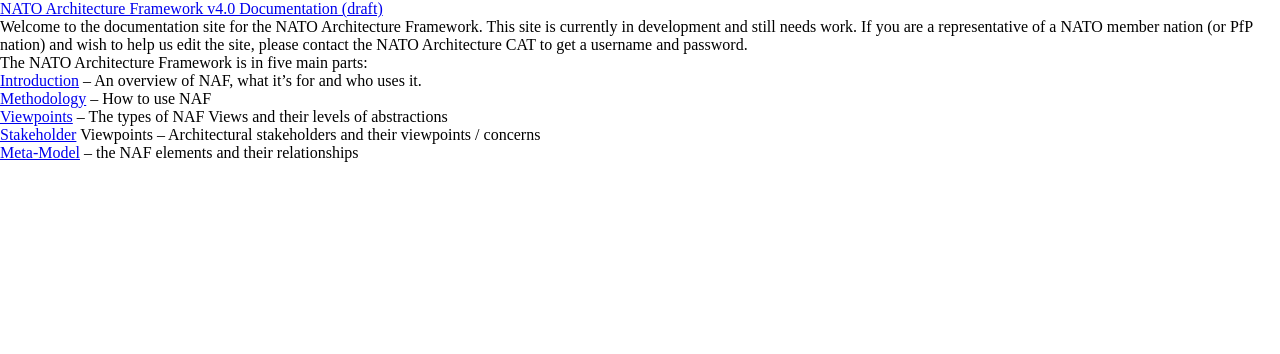
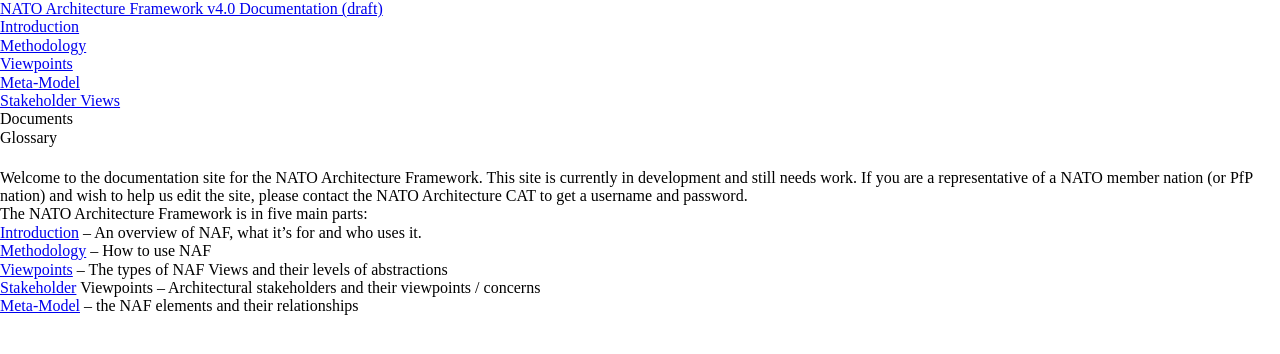
Before and after one commit to nafdocs/nafdocs.github.io, a Jekyll site: the page built from index.md, in a window 1280 px wide. Shown: the top 354 px of the page. Built offline with Jekyll 4.4.1, drawn with Linux system fonts in a browser that asks for light colours; nearby versions of some CDN libraries.

Commit message:
Add main menu

```diff
--- /dev/null
+++ b/_data/mainmenu.yml
@@ -0,0 +1,20 @@
+- title: Introduction
+  url: introduction
+
+- title: Methodology
+  url: methodology
+
+- title: Viewpoints
+  url: viewpoints
+
+- title: Meta-Model
+  url: meta-model
+
+- title: Stakeholder Views
+  url: stakeholderviewpoints
+
+- title: Documents
+  url: ""
+
+- title: Glossary
+  url: ""
--- a/_includes/head.html
+++ b/_includes/head.html
@@ -6,6 +6,7 @@
   <title>{% if page.title %}{{ page.title }}{% else %}{{ site.title }}{% endif %}</title>
   <meta name="description" content="{% if page.excerpt %}{{ page.excerpt | strip_html | strip_newlines | truncate: 160 }}{% else %}{{ site.description }}{% endif %}">
 
+  <link rel="stylesheet" href="https://cdnjs.cloudflare.com/ajax/libs/normalize/3.0.3/normalize.min.css"/>
   <link rel="stylesheet" href="{{ "/css/main.css" | prepend: site.baseurl }}">
   <link rel="canonical" href="{{ page.url | replace:'index.html','' | prepend: site.baseurl | prepend: site.url }}">
 </head>
--- a/_includes/header.html
+++ b/_includes/header.html
@@ -2,6 +2,6 @@
   <a class="site-title" href="{{ site.baseurl }}/">{{ site.title }}</a>
 
   <nav class="site-nav">
-
+    {% include navbar.html %}
   </nav>
 </header>
--- /dev/null
+++ b/_includes/navbar.html
@@ -0,0 +1,11 @@
+<ul>
+{% for entry in site.data.mainmenu %}
+  <li>
+    {% if entry.url != "" %}
+      <a href="{{site.basenafdocs}}/{{entry.url}}">{{entry.title}}</a>
+    {% else %}
+      {{entry.title}}
+    {% endif %}
+  </li>
+{% endfor %}
+</ul>
```
